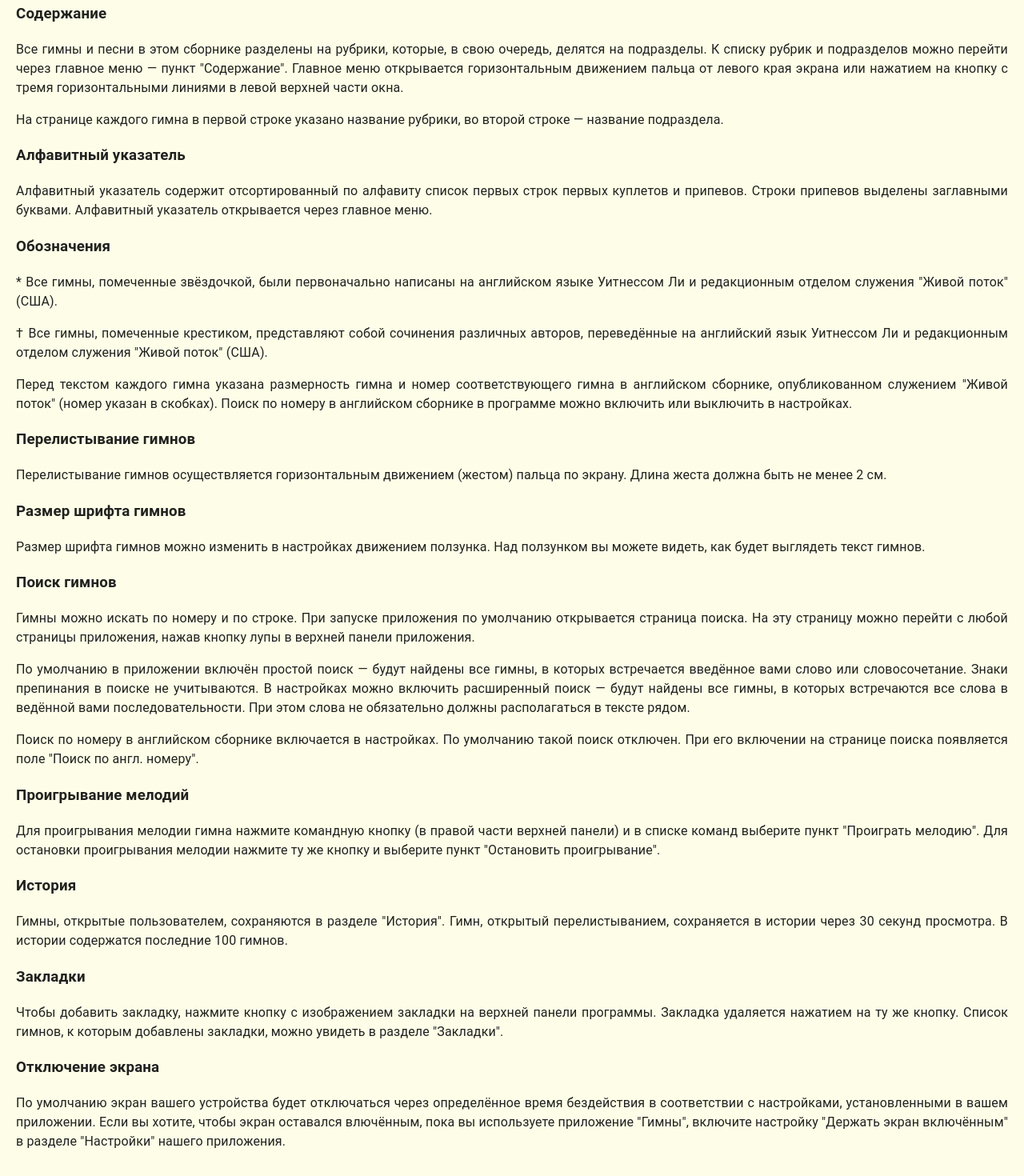
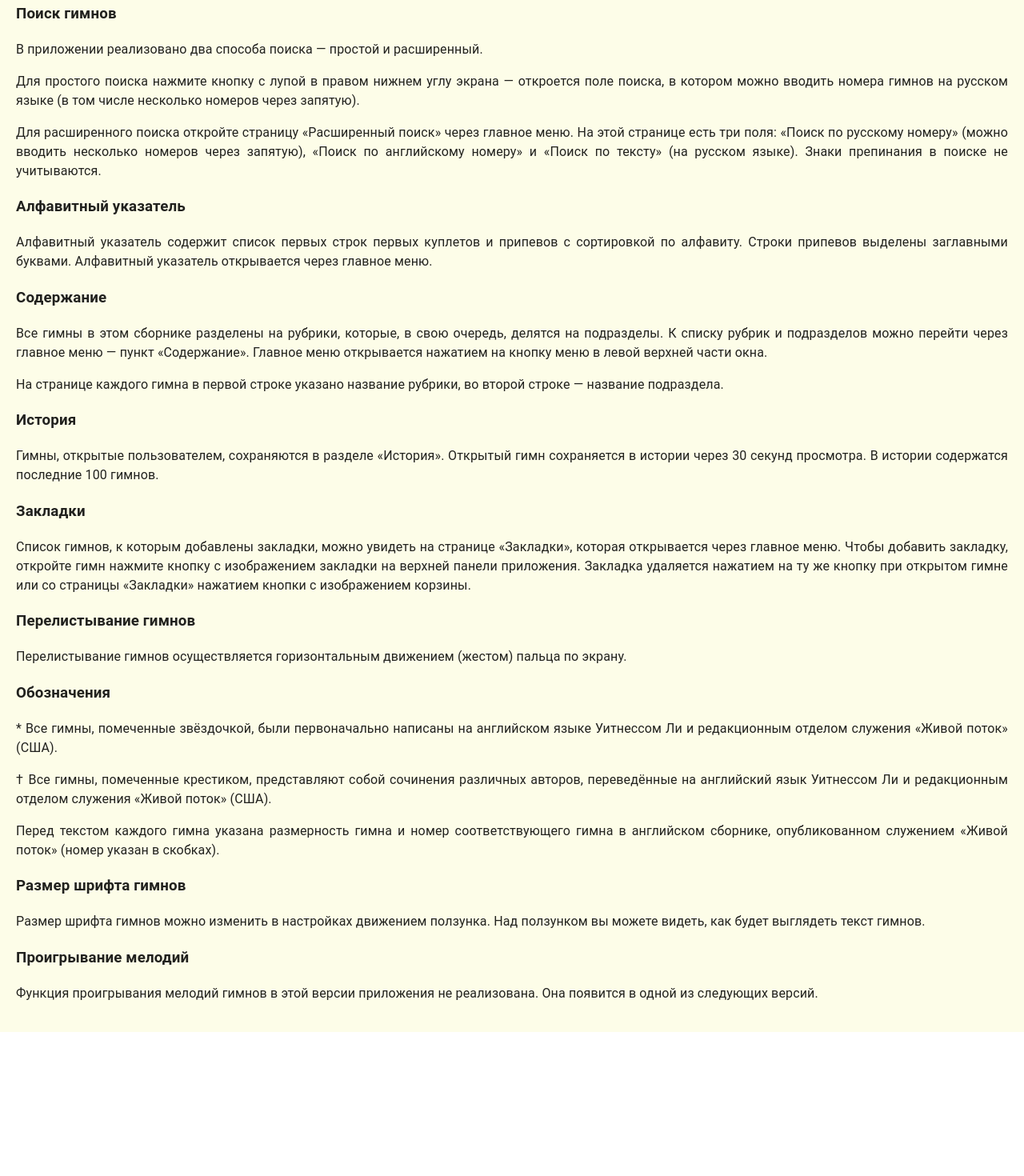
Before and after one commit to gorshipaktsyan/russian-hymns, a React app: page /russian-hymns/reference in a window 1280 px wide. Shown: the part 80-1550 px from the top of the page at 80% size. After the commit the page ends 1370 px from the top, so only its background shows below. Built offline with nearby package versions, Linux system fonts and the light colour scheme; a web font is replaced by a local one.

Commit message:
Update Ref

```diff
--- a/src/view/pages/Reference/index.js
+++ b/src/view/pages/Reference/index.js
@@ -1,113 +1,98 @@
 import StyledComponents from "../../../utils/sharedStyles";
 
-const { InfoBox } = StyledComponents;
+const {InfoBox} = StyledComponents;
 
 function Reference() {
     return (
         <InfoBox>
-      <h3>Содержание</h3>
+            <h3>Поиск гимнов</h3>
             <p>
-        Все гимны и песни в этом сборнике разделены на рубрики, которые, в свою
-        очередь, делятся на подразделы. К списку рубрик и подразделов можно
-        перейти через главное меню — пункт "Содержание". Главное меню
-        открывается горизонтальным движением пальца от левого края экрана или
-        нажатием на кнопку с тремя горизонтальными линиями в левой верхней части
-        окна.
+                В приложении реализовано два способа поиска — простой и расширенный.
             </p>
             <p>
-        На странице каждого гимна в первой строке указано название рубрики, во
-        второй строке — название подраздела.
+                Для простого поиска нажмите кнопку с лупой в правом нижнем углу экрана — откроется поле поиска, в
+                котором
+                можно
+                вводить номера гимнов на русском языке (в том числе несколько номеров через запятую).
             </p>
+            <p>
+                Для расширенного поиска откройте страницу «Расширенный поиск» через главное меню. На этой странице есть
+                три поля: «Поиск по русскому номеру» (можно вводить несколько номеров через запятую),
+                «Поиск по английскому номеру» и «Поиск по тексту» (на русском языке). Знаки препинания
+                в поиске не учитываются.
+            </p>
+
 
             <h3>Алфавитный указатель</h3>
             <p>
-        Алфавитный указатель содержит отсортированный по алфавиту список первых
-        строк первых куплетов и припевов. Строки припевов выделены заглавными
-        буквами. Алфавитный указатель открывается через главное меню.
+                Алфавитный указатель содержит список первых строк первых куплетов и припевов с сортировкой по алфавиту.
+                Строки припевов выделены заглавными буквами. Алфавитный указатель открывается через главное меню.
             </p>
+
+
+            <h3>Содержание</h3>
+            <p>
+                Все гимны в этом сборнике разделены на рубрики, которые, в свою очередь, делятся на подразделы.
+                К списку рубрик и подразделов можно перейти через главное меню — пункт «Содержание».
+                Главное меню открывается нажатием на кнопку меню в левой верхней части окна.
+            </p>
+            <p>
+                На странице каждого гимна в первой строке указано название рубрики, во второй строке — название
+                подраздела.
+            </p>
+
+            <h3>История</h3>
+            <p>
+                Гимны, открытые пользователем, сохраняются в разделе «История». Открытый гимн сохраняется в истории
+                через 30 секунд просмотра. В истории содержатся последние 100 гимнов.
+            </p>
+
+
+            <h3>Закладки</h3>
+            <p>
+                Список гимнов, к которым добавлены закладки, можно увидеть на странице «Закладки», которая открывается
+                через главное меню. Чтобы добавить закладку, откройте гимн нажмите кнопку с изображением закладки на
+                верхней панели приложения. Закладка удаляется нажатием на ту же кнопку при открытом гимне или со
+                страницы
+                «Закладки» нажатием кнопки с изображением корзины.
+            </p>
+
+
+            <h3>Перелистывание гимнов</h3>
+            <p>
+                Перелистывание гимнов осуществляется горизонтальным движением (жестом) пальца по экрану.
+            </p>
+
 
             <h3>Обозначения</h3>
 
             <p>
-        * Все гимны, помеченные звёздочкой, были первоначально написаны на
-        английском языке Уитнессом Ли и редакционным отделом служения "Живой
-        поток" (США).
+                * Все гимны, помеченные звёздочкой, были первоначально написаны на английском языке Уитнессом Ли и
+                редакционным отделом служения «Живой поток» (США).
+
             </p>
             <p>
-        † Все гимны, помеченные крестиком, представляют собой сочинения
-        различных авторов, переведённые на английский язык Уитнессом Ли и
-        редакционным отделом служения "Живой поток" (США).
+                † Все гимны, помеченные крестиком, представляют собой сочинения различных авторов, переведённые
+                на английский язык Уитнессом Ли и редакционным отделом служения «Живой поток» (США).
+
             </p>
             <p>
-        Перед текстом каждого гимна указана размерность гимна и номер
-        соответствующего гимна в английском сборнике, опубликованном служением
-        "Живой поток" (номер указан в скобках). Поиск по номеру в английском
-        сборнике в программе можно включить или выключить в настройках.
+                Перед текстом каждого гимна указана размерность гимна и номер соответствующего гимна в английском
+                сборнике, опубликованном служением «Живой поток» (номер указан в скобках).
             </p>
 
-      <h3>Перелистывание гимнов</h3>
-      <p>
-        Перелистывание гимнов осуществляется горизонтальным движением (жестом)
-        пальца по экрану. Длина жеста должна быть не менее 2 см.
-      </p>
 
             <h3>Размер шрифта гимнов</h3>
             <p>
-        Размер шрифта гимнов можно изменить в настройках движением ползунка. Над
-        ползунком вы можете видеть, как будет выглядеть текст гимнов.
+                Размер шрифта гимнов можно изменить в настройках движением ползунка.
+                Над ползунком вы можете видеть, как будет выглядеть текст гимнов.
             </p>
 
-      <h3>Поиск гимнов</h3>
-      <p>
-        Гимны можно искать по номеру и по строке. При запуске приложения по
-        умолчанию открывается страница поиска. На эту страницу можно перейти с
-        любой страницы приложения, нажав кнопку лупы в верхней панели
-        приложения.
-      </p>
-      <p>
-        По умолчанию в приложении включён простой поиск — будут найдены все
-        гимны, в которых встречается введённое вами слово или словосочетание.
-        Знаки препинания в поиске не учитываются. В настройках можно включить
-        расширенный поиск — будут найдены все гимны, в которых встречаются все
-        слова в ведённой вами последовательности. При этом слова не обязательно
-        должны располагаться в тексте рядом.
-      </p>
-      <p>
-        Поиск по номеру в английском сборнике включается в настройках. По
-        умолчанию такой поиск отключен. При его включении на странице поиска
-        появляется поле "Поиск по англ. номеру".
-      </p>
 
             <h3>Проигрывание мелодий</h3>
             <p>
-        Для проигрывания мелодии гимна нажмите командную кнопку (в правой части
-        верхней панели) и в списке команд выберите пункт "Проиграть мелодию".
-        Для остановки проигрывания мелодии нажмите ту же кнопку и выберите пункт
-        "Остановить проигрывание".
-      </p>
-      <h3>История</h3>
-
-      <p>
-        Гимны, открытые пользователем, сохраняются в разделе "История". Гимн,
-        открытый перелистыванием, сохраняется в истории через 30 секунд
-        просмотра. В истории содержатся последние 100 гимнов.
-      </p>
-
-      <h3>Закладки</h3>
-      <p>
-        Чтобы добавить закладку, нажмите кнопку с изображением закладки на
-        верхней панели программы. Закладка удаляется нажатием на ту же кнопку.
-        Список гимнов, к которым добавлены закладки, можно увидеть в разделе
-        "Закладки".
-      </p>
-
-      <h3>Отключение экрана</h3>
-      <p>
-        По умолчанию экран вашего устройства будет отключаться через
-        определённое время бездействия в соответствии с настройками,
-        установленными в вашем приложении. Если вы хотите, чтобы экран оставался
-        влючённым, пока вы используете приложение "Гимны", включите настройку
-        "Держать экран включённым" в разделе "Настройки" нашего приложения.
+                Функция проигрывания мелодий гимнов в этой версии приложения не реализована.
+                Она появится в одной из следующих версий.
             </p>
         </InfoBox>
     );
```
Lines whose indentation alone changed are shown as unchanged.
